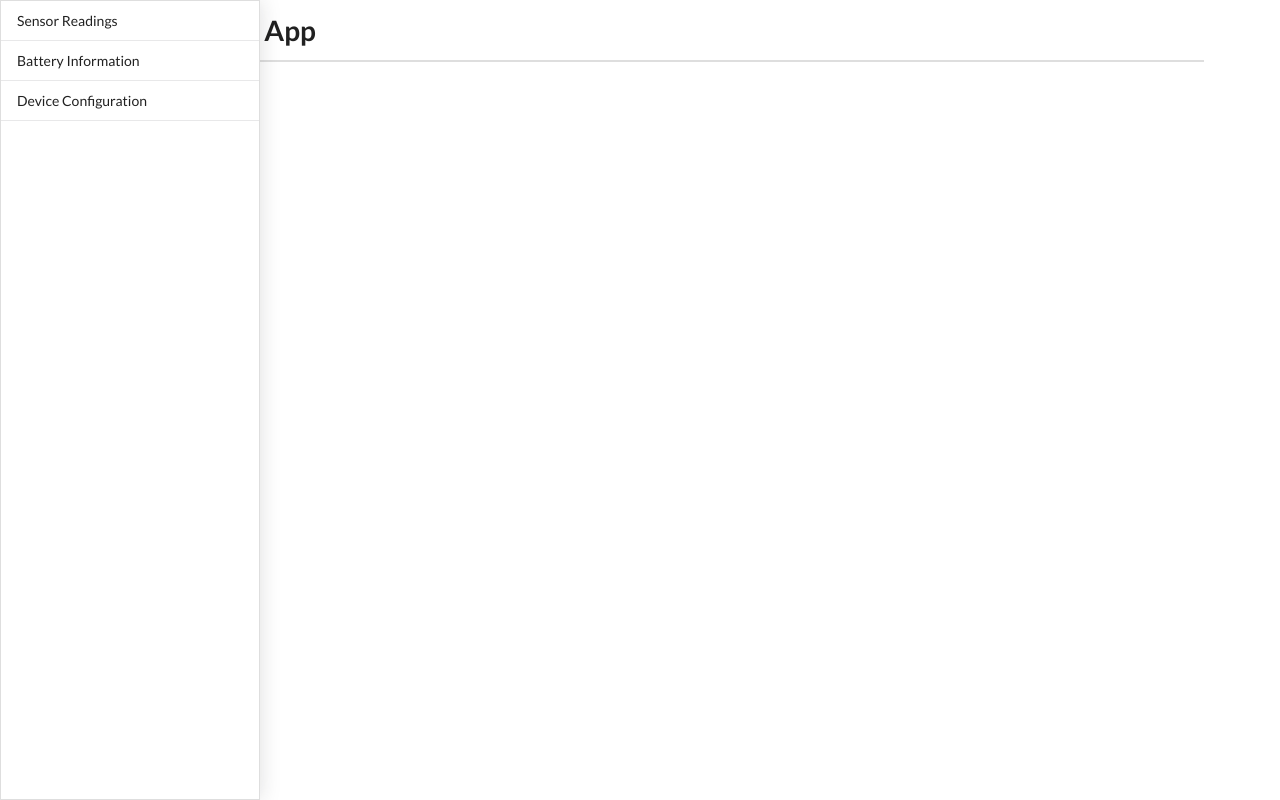
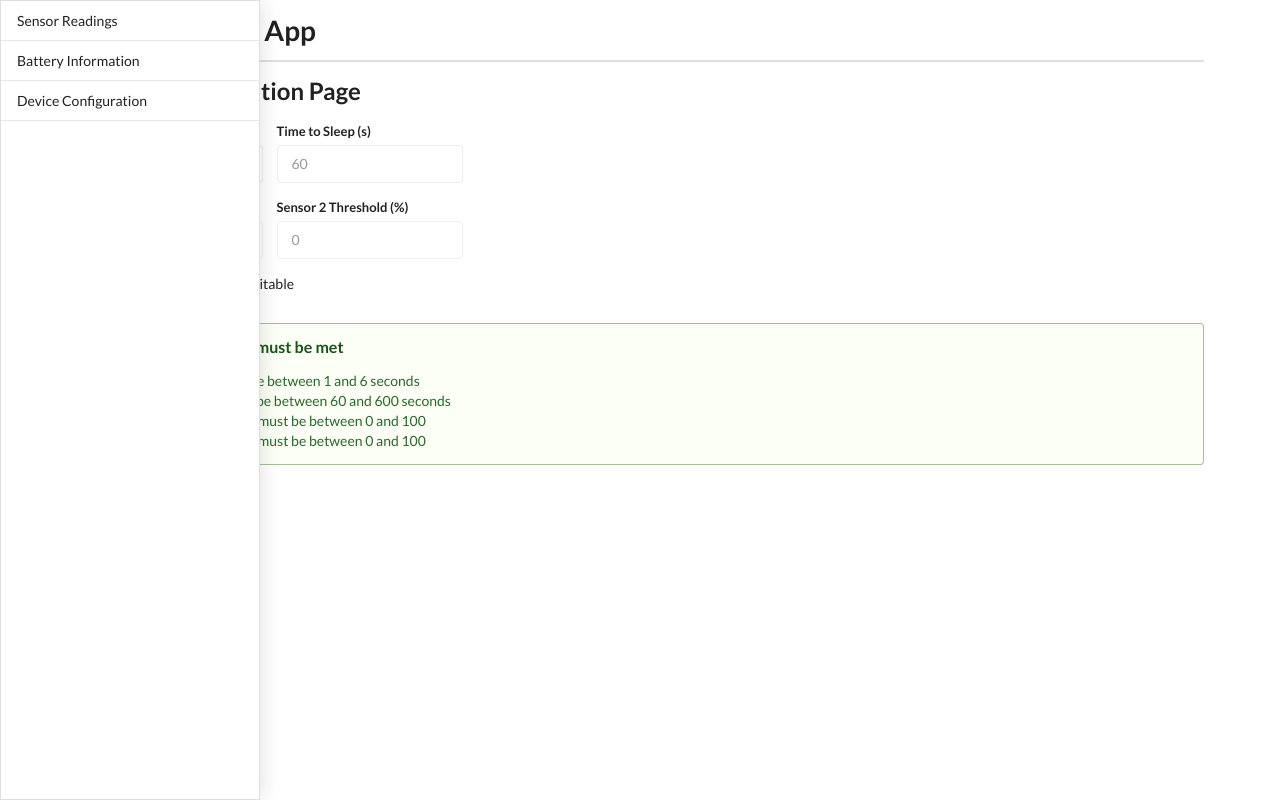
Before and after one commit to sandeshakya/soil-moisture-app, a React (Create React App) app: page /device-configuration in a window 1280 px wide. Built offline with nearby package versions, Linux system fonts and the light colour scheme; no server answers.

Commit message:
completed device configuration page

```diff
--- a/src/components/DeviceConfiguration.js
+++ b/src/components/DeviceConfiguration.js
@@ -1,9 +1,205 @@
-import React from "react";
+import React, { useState, useEffect } from "react";
+import SensorAPI from "../api/SensorAPI";
+import { BATTERY_MAX_VALUE, SENSOR_MAX_VALUE } from "./HelperFunctions";
 
 const DeviceConfiguration = () => {
+  const [deviceInfo, setDeviceInfo] = useState({
+    water_cycle: 1,
+    time_to_sleep: 60,
+    sensor_1_threshold: 0,
+    sensor_2_threshold: 0,
+  });
+  const [InputValidation, setInputValidation] = useState({
+    water_cycle: {
+      hasError: false,
+      errMsg: "Water Cycle must be between 1 and 6 seconds",
+    },
+    time_to_sleep: {
+      hasError: false,
+      errMsg: "Time to Sleep must be between 60 and 600 seconds",
+    },
+    sensor_1_threshold: {
+      hasError: false,
+      errMsg: "Sensor 1 Threshold must be between 0 and 100",
+    },
+    sensor_2_threshold: {
+      hasError: false,
+      errMsg: "Sensor 2 Threshold must be between 0 and 100",
+    },
+  });
+  const [isEditable, setIsEditable] = useState(false);
+  const [hasErrors, setHasErrors] = useState(false);
+
+  const HandleInputValidation = () => {
+    const newState = { ...InputValidation };
+    newState.water_cycle.hasError = !(
+      1 <= deviceInfo.water_cycle && deviceInfo.water_cycle <= 6
+    );
+    newState.time_to_sleep.hasError = !(
+      60 <= deviceInfo.time_to_sleep && deviceInfo.time_to_sleep <= 600
+    );
+    newState.sensor_1_threshold.hasError = !(
+      0 <= deviceInfo.sensor_1_threshold && deviceInfo.sensor_1_threshold <= 100
+    );
+    newState.sensor_2_threshold.hasError = !(
+      0 <= deviceInfo.sensor_2_threshold && deviceInfo.sensor_2_threshold <= 100
+    );
+    setInputValidation(newState);
+    setHasErrors(
+      !Object.keys(InputValidation).every(
+        (item) => InputValidation[item].hasError === false
+      )
+    );
+  };
+
+  const HandleTextChange = (e) => {
+    setDeviceInfo({
+      ...deviceInfo,
+      [e.target.name]: e.target.value,
+    });
+  };
+
+  const fetchData = async () => {
+    const resp = await SensorAPI.get(`/device-config`);
+    const data = resp.data.state.reported;
+    setDeviceInfo({
+      water_cycle: data.water_cycle,
+      time_to_sleep: data.time_to_sleep,
+      sensor_1_threshold: (
+        (data.sensor_1_threshold / SENSOR_MAX_VALUE) *
+        100
+      ).toFixed(2),
+      sensor_2_threshold: (
+        (data.sensor_2_threshold / SENSOR_MAX_VALUE) *
+        100
+      ).toFixed(2),
+    });
+    HandleInputValidation();
+  };
+
+  const postData = async (event) => {
+    event.preventDefault();
+    const resp = await SensorAPI.post("/device-config", {
+      state: {
+        reported: {
+          water_cycle: deviceInfo.water_cycle,
+          time_to_sleep: deviceInfo.time_to_sleep,
+          sensor_1_threshold:
+            (deviceInfo.sensor_1_threshold * SENSOR_MAX_VALUE) / 100,
+          sensor_2_threshold:
+            (deviceInfo.sensor_2_threshold * SENSOR_MAX_VALUE) / 100,
+        },
+      },
+    });
+  };
+
+  useEffect(() => {
+    fetchData();
+  }, [true]);
+
   return (
     <div>
-      <div>This is the config page</div>
+      <h2>Device Configuration Page</h2>
+      <form onSubmit={(event) => postData(event)} className="ui form">
+        <div className="fields">
+          <div
+            className={`field ${
+              InputValidation.water_cycle.hasError && "error"
+            }`}
+          >
+            <label>Water Cycle (s)</label>
+            <input
+              type="text"
+              name="water_cycle"
+              onChange={HandleTextChange}
+              onBlur={HandleInputValidation}
+              disabled={!isEditable}
+              value={deviceInfo.water_cycle}
+              placeholder="How long to pump water"
+            />
+          </div>
+          <div
+            className={`field ${
+              InputValidation.time_to_sleep.hasError && "error"
+            }`}
+          >
+            <label>Time to Sleep (s)</label>
+            <input
+              type="text"
+              name="time_to_sleep"
+              onChange={HandleTextChange}
+              onBlur={HandleInputValidation}
+              disabled={!isEditable}
+              value={deviceInfo.time_to_sleep}
+              placeholder="Device sleep duration"
+            />
+          </div>
+        </div>
+        <div className="fields">
+          <div
+            className={`field ${
+              InputValidation.sensor_1_threshold.hasError && "error"
+            }`}
+          >
+            <label>Sensor 1 Threshold (%)</label>
+            <input
+              type="text"
+              name="sensor_1_threshold"
+              onChange={HandleTextChange}
+              onBlur={HandleInputValidation}
+              disabled={!isEditable}
+              value={deviceInfo.sensor_1_threshold}
+              placeholder="Sensor 1 Threshold Level"
+            />
+          </div>
+          <div
+            className={`field ${
+              InputValidation.sensor_2_threshold.hasError && "error"
+            }`}
+          >
+            <label>Sensor 2 Threshold (%)</label>
+            <input
+              type="text"
+              name="sensor_2_threshold"
+              onChange={HandleTextChange}
+              onBlur={HandleInputValidation}
+              disabled={!isEditable}
+              value={deviceInfo.sensor_2_threshold}
+              placeholder="Sensor 2 Threshold Level"
+            />
+          </div>
+        </div>
+        <div className="fields">
+          <div className="field">
+            <button
+              type="submit"
+              className="ui button primary"
+              disabled={hasErrors}
+            >
+              Submit
+            </button>
+          </div>
+          <div className="inline field">
+            <div className="ui toggle checkbox">
+              <input
+                type="checkbox"
+                name="Editable"
+                value={isEditable}
+                onChange={() => setIsEditable(!isEditable)}
+              />
+              <label htmlFor="Editable">Editable</label>
+            </div>
+          </div>
+        </div>
+      </form>
+      <div className={`ui message ${hasErrors ? "error" : "success"}`}>
+        <div className="header">Following parameters must be met</div>
+        <ul>
+          {Object.keys(InputValidation).map((item) => (
+            <li key={item}>{InputValidation[item].errMsg}</li>
+          ))}
+        </ul>
+      </div>
     </div>
   );
 };
```
